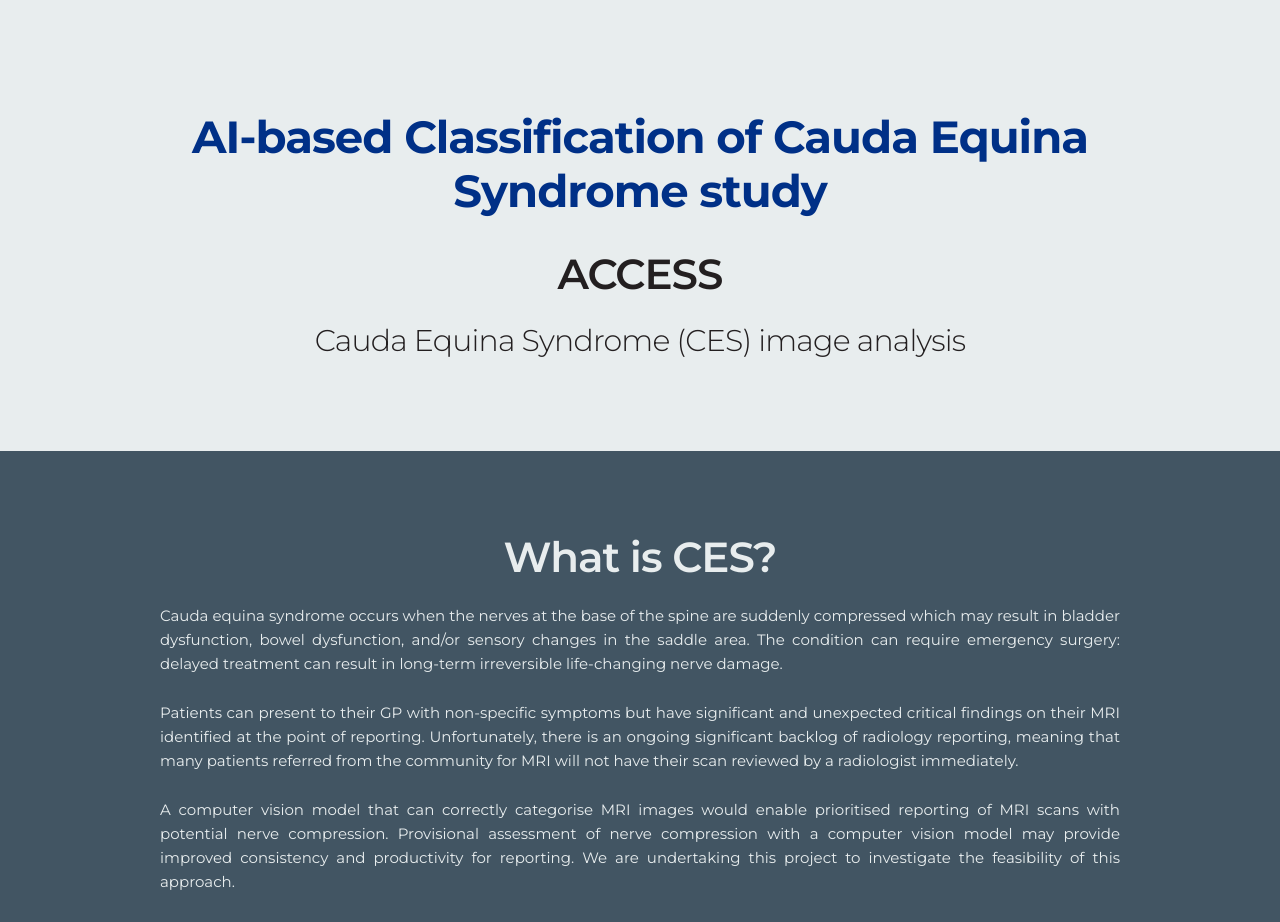
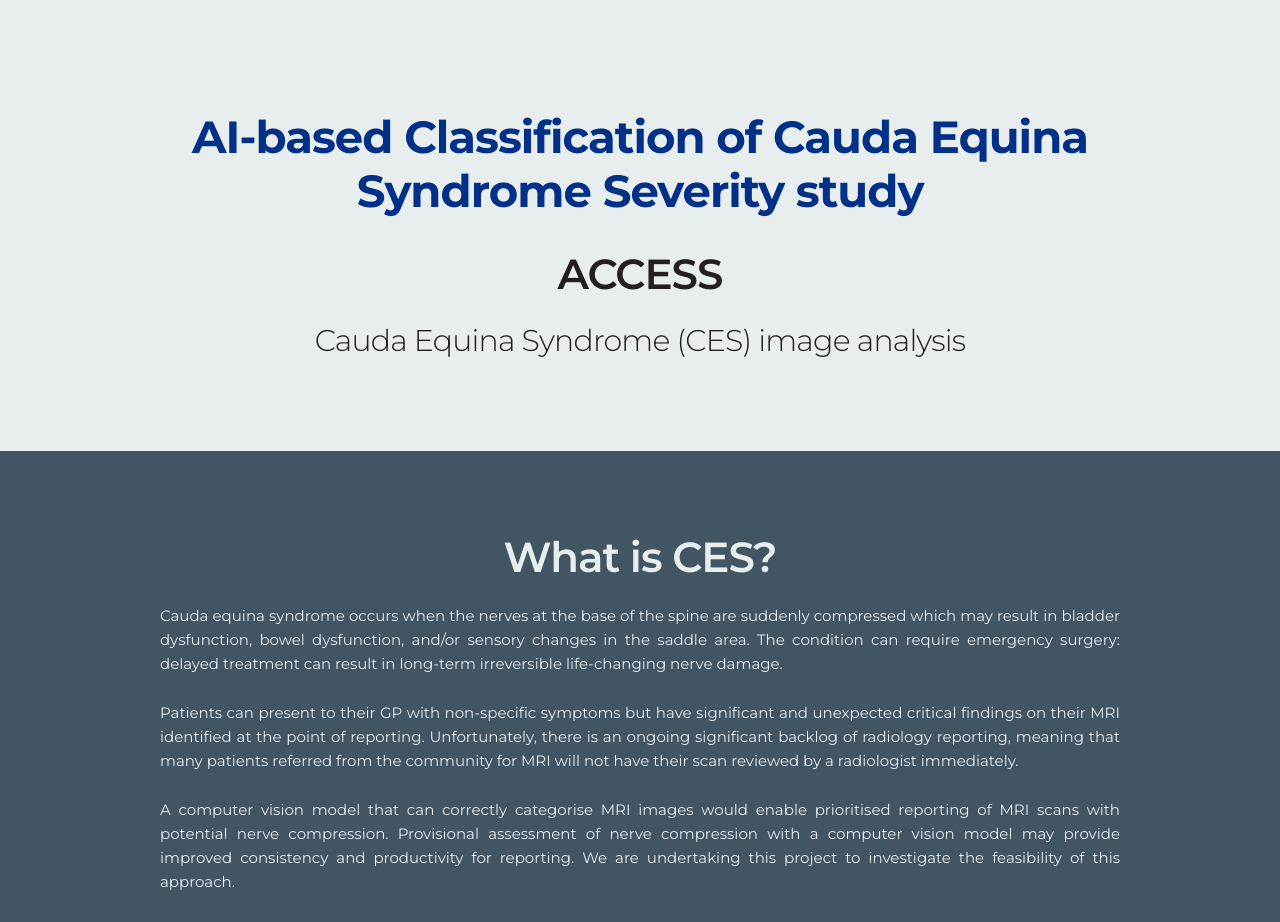
Before and after one commit to sustainsw/caudaequina.github.io, a plain HTML site: page index.html in a window 1280 px wide. Shown: the top 922 px of the page. Drawn offline with nearby package versions, Linux system fonts and the light colour scheme.

Commit message:
Include Megan's full title

```diff
--- a/index.html
+++ b/index.html
@@ -55,7 +55,7 @@
   <body>
     <div class="section">
       <div class="container">
-        <h1>AI-based Classification of Cauda Equina Syndrome study</h1>
+        <h1>AI-based Classification of Cauda Equina Syndrome Severity study</h1>
         <h2>ACCESS</h2>
         <h4>Cauda Equina Syndrome (CES) image analysis</h4>
       </div>
```
